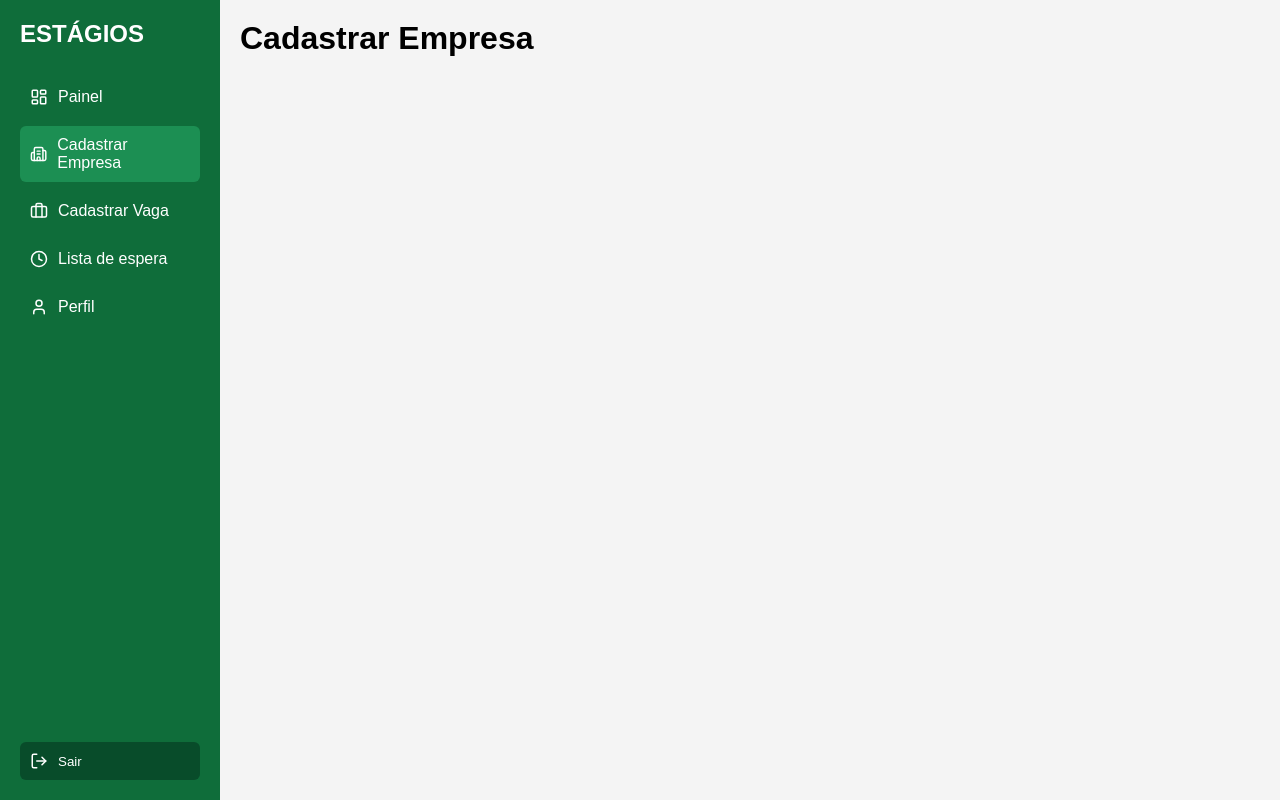
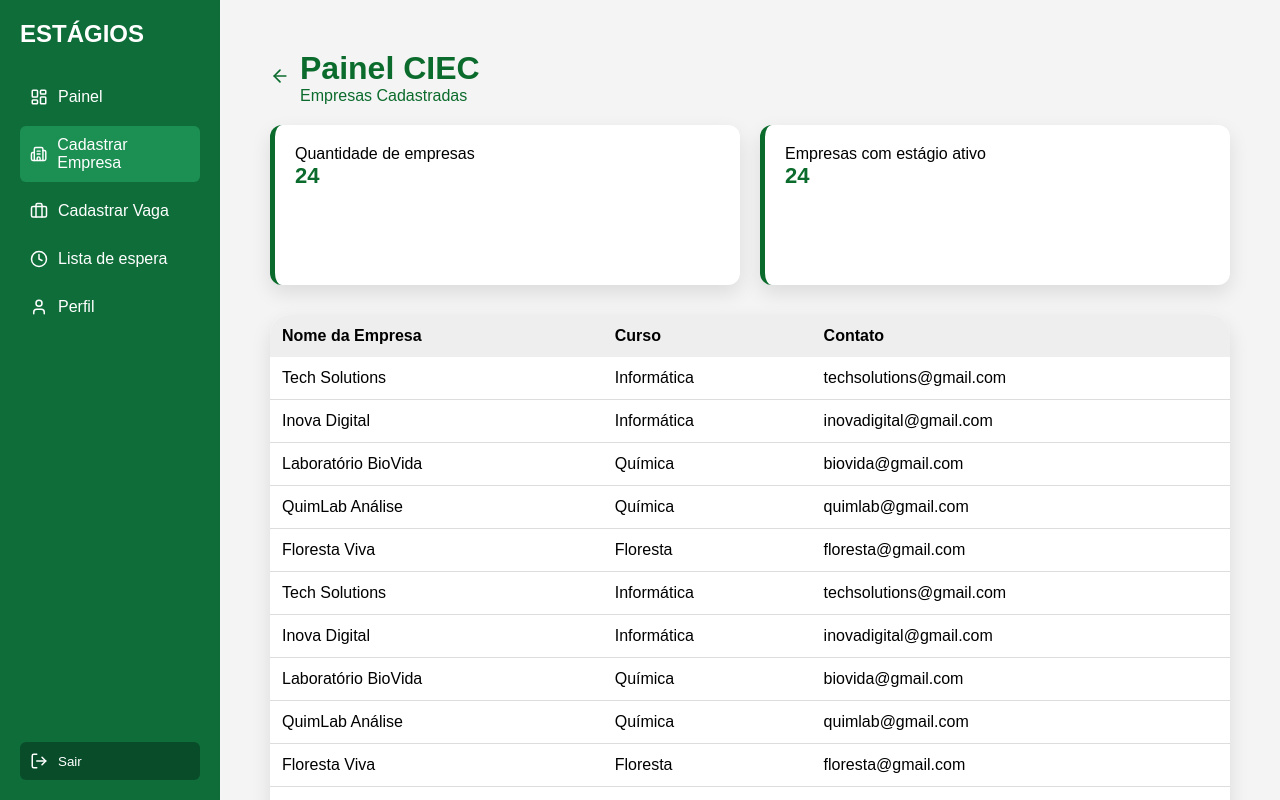
Before and after one commit to ladesa-ro/interns-webapp, a React (Vite) app in the folder Ladesa-Estagios/: page /empresa in a window 1280 px wide. Built offline with nearby package versions, Linux system fonts and the light colour scheme.

Commit message:
refactor:adiciona tela de empresas e navegação pelo painel  :hammer:
Criada página de Empresas com cards e tabela
- Adicionada navegação ao clicar no card Empresas Cadastradas
- Implementado layout com sidebar fixa
- Ajustado scroll apenas no conteúdo principal

```diff
--- a/Ladesa-Estagios/src/pages/Empresa.jsx
+++ b/Ladesa-Estagios/src/pages/Empresa.jsx
@@ -1,3 +1,203 @@
-export default function Empresa() {
-  return <h1>Cadastrar Empresa</h1>;
+import "./empresas.css";
+import { ArrowLeft } from "lucide-react";
+import { useNavigate } from "react-router-dom";
+
+export default function Empresas() {
+  const navigate = useNavigate();
+
+  return (
+    <div className="layout">
+
+
+      {/* CONTEÚDO */}
+      <main className="empresas-container">
+
+        <div className="topo">
+          <button className="voltar" onClick={() => navigate("/")}>
+            <ArrowLeft size={20} />
+          </button>
+
+          <div>
+            <h1>Painel CIEC</h1>
+            <p>Empresas Cadastradas</p>
+          </div>
+        </div>
+
+        {/* CARDS */}
+        <div className="cards">
+          <div className="card">
+            <p>Quantidade de empresas</p>
+            <span>24</span>
+          </div>
+
+          <div className="card">
+            <p>Empresas com estágio ativo</p>
+            <span>24</span>
+          </div>
+        </div>
+
+        {/* TABELA */}
+        <div className="tabela-box">
+          <table>
+            <thead>
+              <tr>
+                <th>Nome da Empresa</th>
+                <th>Curso</th>
+                <th>Contato</th>
+              </tr>
+            </thead>
+
+            <tbody>
+              <tr>
+                <td>Tech Solutions</td>
+                <td>Informática</td>
+                <td>techsolutions@gmail.com</td>
+              </tr>
+
+              <tr>
+                <td>Inova Digital</td>
+                <td>Informática</td>
+                <td>inovadigital@gmail.com</td>
+              </tr>
+
+              <tr>
+                <td>Laboratório BioVida</td>
+                <td>Química</td>
+                <td>biovida@gmail.com</td>
+              </tr>
+
+              <tr>
+                <td>QuimLab Análise</td>
+                <td>Química</td>
+                <td>quimlab@gmail.com</td>
+              </tr>
+
+              <tr>
+                <td>Floresta Viva</td>
+                <td>Floresta</td>
+                <td>floresta@gmail.com</td>
+              </tr>
+                            <tr>
+                <td>Tech Solutions</td>
+                <td>Informática</td>
+                <td>techsolutions@gmail.com</td>
+              </tr>
+
+              <tr>
+                <td>Inova Digital</td>
+                <td>Informática</td>
+                <td>inovadigital@gmail.com</td>
+              </tr>
+
+              <tr>
+                <td>Laboratório BioVida</td>
+                <td>Química</td>
+                <td>biovida@gmail.com</td>
+              </tr>
+
+              <tr>
+                <td>QuimLab Análise</td>
+                <td>Química</td>
+                <td>quimlab@gmail.com</td>
+              </tr>
+
+              <tr>
+                <td>Floresta Viva</td>
+                <td>Floresta</td>
+                <td>floresta@gmail.com</td>
+              </tr>
+                            <tr>
+                <td>Tech Solutions</td>
+                <td>Informática</td>
+                <td>techsolutions@gmail.com</td>
+              </tr>
+
+              <tr>
+                <td>Inova Digital</td>
+                <td>Informática</td>
+                <td>inovadigital@gmail.com</td>
+              </tr>
+
+              <tr>
+                <td>Laboratório BioVida</td>
+                <td>Química</td>
+                <td>biovida@gmail.com</td>
+              </tr>
+
+              <tr>
+                <td>QuimLab Análise</td>
+                <td>Química</td>
+                <td>quimlab@gmail.com</td>
+              </tr>
+
+              <tr>
+                <td>Floresta Viva</td>
+                <td>Floresta</td>
+                <td>floresta@gmail.com</td>
+              </tr>
+                            <tr>
+                <td>Tech Solutions</td>
+                <td>Informática</td>
+                <td>techsolutions@gmail.com</td>
+              </tr>
+
+              <tr>
+                <td>Inova Digital</td>
+                <td>Informática</td>
+                <td>inovadigital@gmail.com</td>
+              </tr>
+
+              <tr>
+                <td>Laboratório BioVida</td>
+                <td>Química</td>
+                <td>biovida@gmail.com</td>
+              </tr>
+
+              <tr>
+                <td>QuimLab Análise</td>
+                <td>Química</td>
+                <td>quimlab@gmail.com</td>
+              </tr>
+
+              <tr>
+                <td>Floresta Viva</td>
+                <td>Floresta</td>
+                <td>floresta@gmail.com</td>
+              </tr>
+                            <tr>
+                <td>Tech Solutions</td>
+                <td>Informática</td>
+                <td>techsolutions@gmail.com</td>
+              </tr>
+
+              <tr>
+                <td>Inova Digital</td>
+                <td>Informática</td>
+                <td>inovadigital@gmail.com</td>
+              </tr>
+
+              <tr>
+                <td>Laboratório BioVida</td>
+                <td>Química</td>
+                <td>biovida@gmail.com</td>
+              </tr>
+
+              <tr>
+                <td>QuimLab Análise</td>
+                <td>Química</td>
+                <td>quimlab@gmail.com</td>
+              </tr>
+
+              <tr>
+                <td>Floresta Viva</td>
+                <td>Floresta</td>
+                <td>floresta@gmail.com</td>
+              </tr>
+            </tbody>
+          </table>
+        </div>
+
+      </main>
+    </div>
+  );
 }
--- /dev/null
+++ b/Ladesa-Estagios/src/pages/EmpresaCadastra.jsx
@@ -0,0 +1,3 @@
+export default function EmpresaCadastra() {
+  return <h1>Cadastrar Empresa</h1>;
+}
--- a/Ladesa-Estagios/src/pages/Painel.jsx
+++ b/Ladesa-Estagios/src/pages/Painel.jsx
@@ -5,8 +5,10 @@ import {
   AlertCircle,
   FileText,
 } from "lucide-react";
-
+import "../styles.css";
+import { useNavigate } from "react-router-dom";
 export default function Painel() {
+  const navigate = useNavigate();
   return (
     <div className="painel">
       <h1>Painel CIEC</h1>
@@ -14,7 +16,7 @@ export default function Painel() {
 
       {/* CARDS */}
       <div className="cards">
-        <div className="card green">
+        <div className="card green" onClick={() => navigate("/Empresa")}style={{ cursor: "pointer" }}>
           <Building2 className="icon-card" />
           <h3>Empresas Cadastradas</h3>
           <span>24</span>
--- /dev/null
+++ b/Ladesa-Estagios/src/pages/empresas.css
@@ -0,0 +1,75 @@
+/* CONTEÚDO */
+.empresas-container {
+  flex: 1;
+  padding: 30px;
+
+}
+
+/* TOPO */
+.topo {
+  display: flex;
+  align-items: center;
+  gap: 10px;
+  margin-bottom: 20px;
+  color: #0b6b2c;
+}
+
+
+
+.voltar {
+  background: none;
+  border: none;
+  cursor: pointer;
+  color: #0b6b2c;
+}
+
+/* CARDS */
+.cards {
+  display: flex;
+  gap: 20px;
+  margin-bottom: 30px;
+}
+
+.card {
+  background: white;
+  padding: 20px;
+  border-radius: 12px;
+  width: 250px;
+  box-shadow: 0 8px 20px rgba(0, 0, 0, 0.10);
+  border-left: 5px solid #0b6b2c;
+
+}
+
+.card span {
+  font-size: 22px;
+  color: #0b6b2c;
+  font-weight: bold;
+}
+
+/* TABELA */
+.tabela-box {
+  background: white;
+  border-radius: 20px;
+  overflow: hidden;
+  box-shadow: 0 8px 20px rgba(0, 0, 0, 0.10);
+}
+
+table {
+  width: 100%;
+  border-collapse: collapse;
+  box-shadow: 0 8px 20px rgba(0, 0, 0, 0.10);
+}
+
+thead {
+  background: #eee;
+}
+
+th,
+td {
+  padding: 12px;
+  text-align: left;
+}
+
+tbody tr {
+  border-bottom: 1px solid #ddd;
+}
--- a/Ladesa-Estagios/src/styles.css
+++ b/Ladesa-Estagios/src/styles.css
@@ -8,9 +8,12 @@
 .app {
   display: flex;
   height: 100vh;
+  overflow: hidden;
 }
 
 /* SIDEBAR */
+
+
 .sidebar {
   width: 220px;
   background: #0f6d3a;
@@ -18,6 +21,11 @@
   display: flex;
   flex-direction: column;
   padding: 20px;
+
+  position: fixed;
+  height: 100vh;
+  left: 0;
+  top: 0;
 }
 
 .logo {
@@ -62,6 +70,9 @@
   flex: 1;
   padding: 20px;
   background: #f4f4f4;
+  margin-left: 220px;
+  height: 100vh;
+  overflow-y: auto;
 }
 
 /* LINKS COM ÍCONE */
@@ -87,6 +98,11 @@
 
 .painel h1 {
   margin-bottom: 5px;
+  color: #0f6d3a;
+}
+
+.painel p {
+  color: #0f6d3a;
 }
 
 .sub {
@@ -153,6 +169,7 @@
   background: white;
   padding: 20px;
   border-radius: 10px;
+  box-shadow: 0 8px 20px rgba(0, 0, 0, 0.09);
 }
 
 .alert {
```
